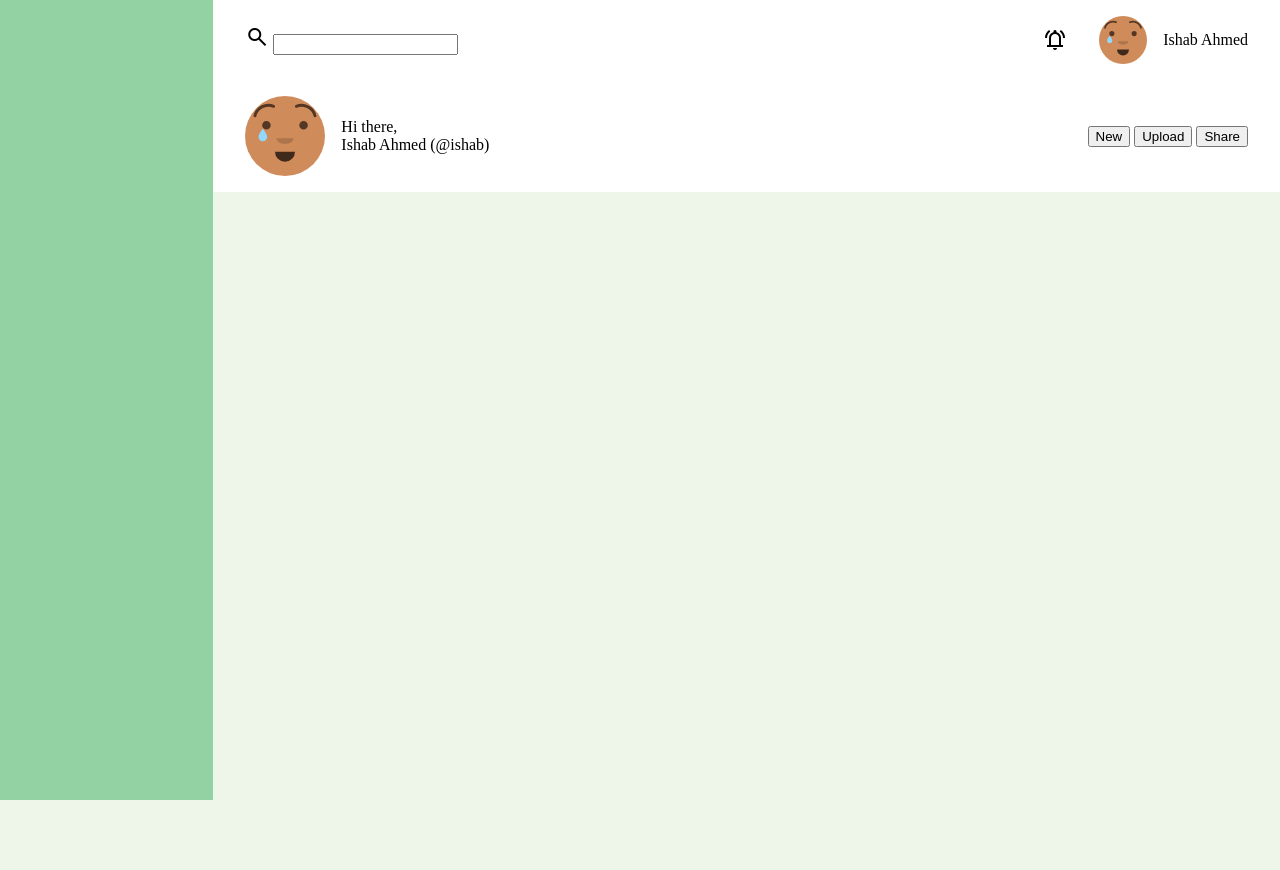
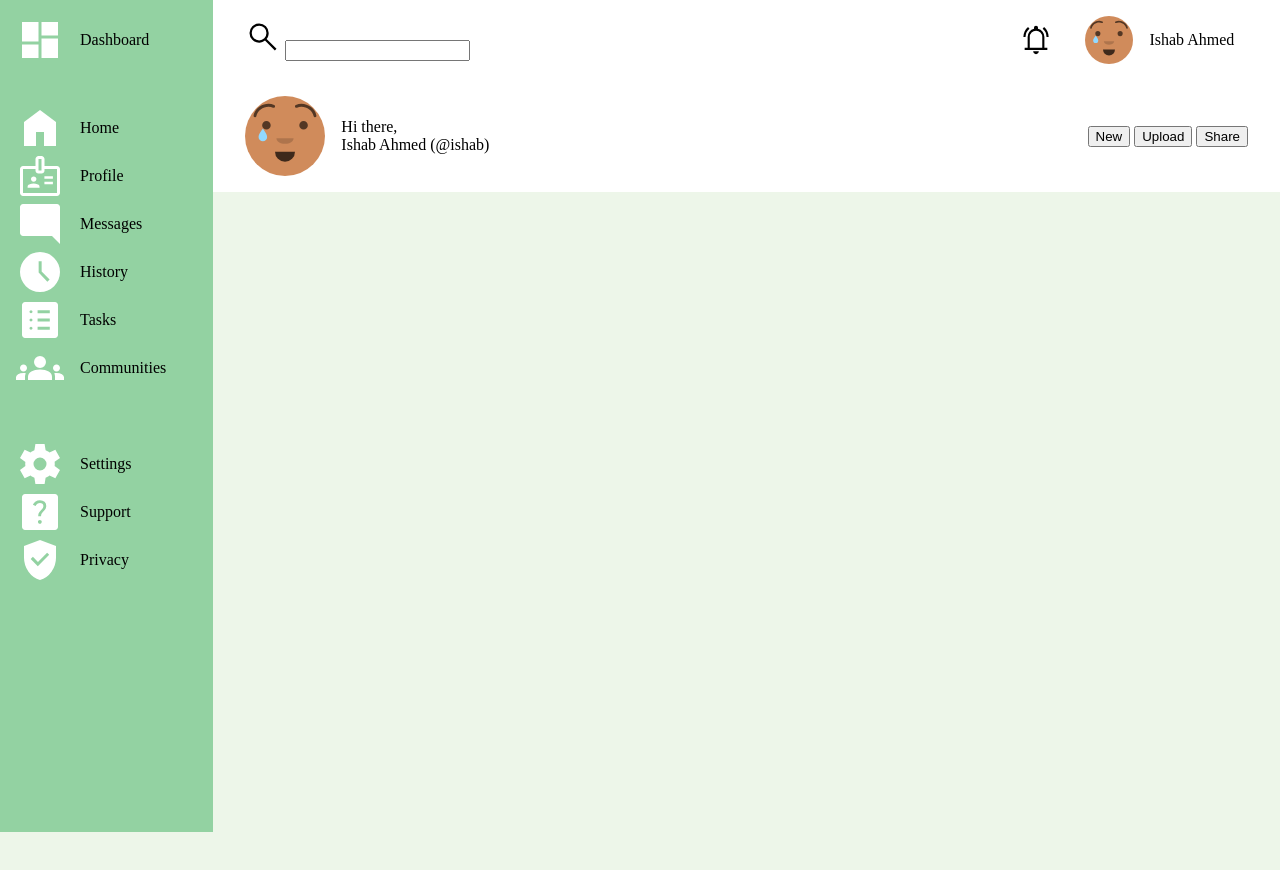
Before and after one commit to ishabahmed/admin-dashboard, a plain HTML site: page index.html in a window 1280 px wide. Drawn offline with nearby package versions, Linux system fonts and the light colour scheme.

Commit message:
Add and position sidebar elements

```diff
--- a/css/style.css
+++ b/css/style.css
@@ -1,3 +1,4 @@
+/* Global Styles */
 html,
 body {
   height: 100%;
@@ -17,6 +18,8 @@ body {
   align-items: center;
 }
 
+/* Header */
+
 .header {
   grid-column: 2 / 3;
   grid-row: 1 / 2;
@@ -30,6 +33,11 @@ body {
 .header .header-top,
 .header .header-bottom {
   justify-content: space-between;
+}
+
+.header-top img {
+  width: 15%;
+  height: 15%;
 }
 
 .header-top .header-top__right {
@@ -58,12 +66,34 @@ body {
   flex-direction: column;
 }
 
+/* Sidebar */
+
 .sidebar {
   grid-column: 1 / 2;
   grid-row: 1 / 3;
   background-color: #93d2a2;
   height: 100vh;
+  padding: 1rem;
+  display: flex;
+  flex-direction: column;
+  gap: 2.5rem;
 }
+
+.sidebar__items {
+  display: flex;
+  flex-direction: column;
+  gap: 3rem;
+}
+
+.sidebar__items__item {
+  gap: 1rem;
+}
+
+.sidebar .sidebar__title {
+  gap: 1rem;
+}
+
+/* Content */
 
 .content {
   grid-column: 2 / 3;
--- a/index.html
+++ b/index.html
@@ -5,7 +5,6 @@
   <meta http-equiv="X-UA-Compatible" content="IE=edge">
   <meta name="viewport" content="width=device-width, initial-scale=1.0">
   <link rel="stylesheet" href="./css/style.css">
-  <link rel="stylesheet" href="https://fonts.googleapis.com/css2?family=Material+Symbols+Outlined:opsz,wght,FILL,GRAD@48,400,0,0" />
   <title>Admin Dashboard</title>
 </head>
 <body>
@@ -14,13 +13,13 @@
       <div class="header-top flex-center">
         <div class="header-top__left flex-center">
           <div class="header-top__left__search">
-            <span class="material-symbols-outlined">search</span>
+            <img src="./icons/search.svg" alt="search">
             <input type="text">
           </div>
         </div>
 
         <div class="header-top__right flex-center">
-          <span class="material-symbols-outlined">notifications_active</span>
+          <img src="./icons/notifications.svg" alt="notifications">
           <div class="header-top__right__user flex-center">
             <img src="./images/avatar.svg" alt="user">
             <span class="header-top__right__user-name">Ishab Ahmed</span>
@@ -46,7 +45,61 @@
       </div>
     </div>
     <div class="sidebar">
+      <div class="sidebar__title flex-center">
+        <img src="./icons/dashboard.svg" alt="dashboard">
+        <span class="sidebar__title-text">Dashboard</span>
+      </div>
 
+      <div class="sidebar__items">
+        <div class="sidebar__items-main">
+          <div class="sidebar__items__item flex-center">
+            <img src="./icons/home.svg" alt="home">
+            <span class="sidebar__items__item-text">Home</span>
+          </div>
+
+          <div class="sidebar__items__item flex-center">
+            <img src="./icons/profile.svg" alt="profile">
+            <span class="sidebar__items__item-text">Profile</span>
+          </div>
+
+          <div class="sidebar__items__item flex-center">
+            <img src="./icons/messages.svg" alt="messages">
+            <span class="sidebar__items__item-text">Messages</span>
+          </div>
+
+          <div class="sidebar__items__item flex-center">
+            <img src="./icons/history.svg" alt="history">
+            <span class="sidebar__items__item-text">History</span>
+          </div>
+
+          <div class="sidebar__items__item flex-center">
+            <img src="./icons/tasks.svg" alt="tasks">
+            <span class="sidebar__items__item-text">Tasks</span>
+          </div>
+
+          <div class="sidebar__items__item flex-center">
+            <img src="./icons/communities.svg" alt="communities">
+            <span class="sidebar__items__item-text">Communities</span>
+          </div>
+        </div>
+
+        <div class="sidebar__items-controls">
+          <div class="sidebar__items__item flex-center">
+            <img src="./icons/settings.svg" alt="settings">
+            <span class="sidebar__items__item-text">Settings</span>
+          </div>
+
+          <div class="sidebar__items__item flex-center">
+            <img src="./icons/support.svg" alt="support">
+            <span class="sidebar__items__item-text">Support</span>
+          </div>
+
+          <div class="sidebar__items__item flex-center">
+            <img src="./icons/privacy.svg" alt="privacy">
+            <span class="sidebar__items__item-text">Privacy</span>
+          </div>
+        </div>
+      </div>
     </div>
     <div class="content">
     </div>
```
Also changed, not shown: icons/communities.svg (added), icons/dashboard.svg (added), icons/history.svg (added), icons/home.svg (added), icons/messages.svg (added), icons/notifications.svg (added), icons/privacy.svg (added), icons/profile.svg (added), icons/search.svg (added), icons/settings.svg (added), icons/support.svg (added), icons/tasks.svg (added).
